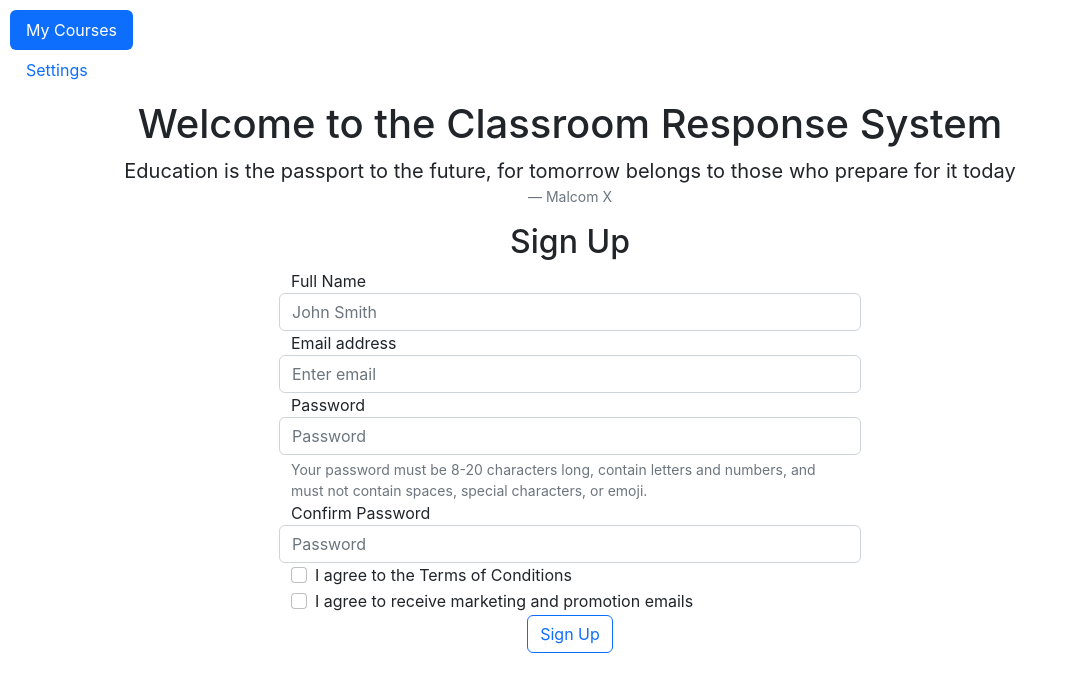
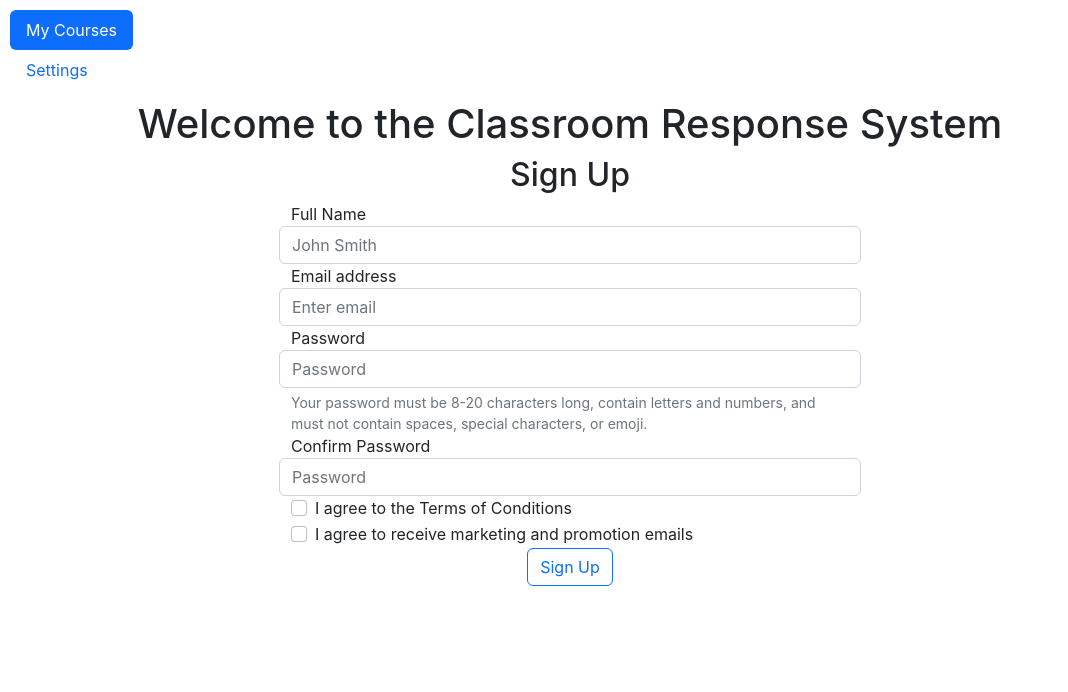
Before and after one commit to devonminor/senior_capstone, a Next.js app in the folder web/: page /signup in a window 1280 px wide. Shown: the top 692 px of the page, without its empty margins (0-1068 px from the left). Built offline with nearby package versions, Linux system fonts and the light colour scheme.

Commit message:
remove artifacts on a more complex application not necessary for a MVP

```diff
--- a/web/pages/signup.tsx
+++ b/web/pages/signup.tsx
@@ -9,23 +9,7 @@ const Signup = () => {
                 </div>
             </div>
 
-
-        <div className="d-flex justify-content-center">
-            <div className="row">
-                <div className="col">
-                    <figure className="text-center">
-                        <blockquote className="blockquote">
-                            <p>Education is the passport to the future, for tomorrow belongs to those who prepare for it today</p>
-                        </blockquote>
-                        <figcaption className="blockquote-footer">
-                            Malcom X <cite title="Source Title"></cite>
-                        </figcaption>
-                    </figure>
-                </div>
-            </div>
-        </div>
-
-        <div className="container">
+            <div className="container">
                 <div className="d-flex justify-content-center">
                     <div className="row">
                         <div className="col">
```
Also changed, not shown: web/pages/login.tsx (+1 -9 lines).
